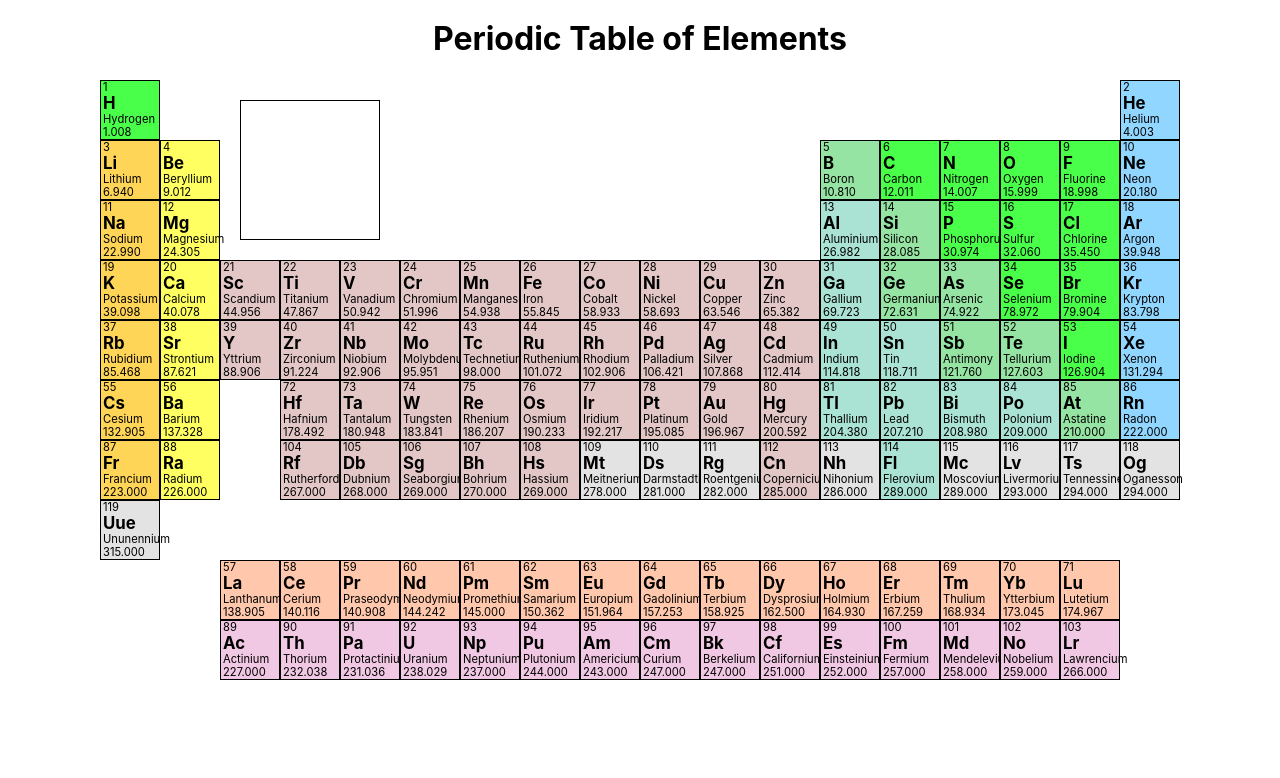
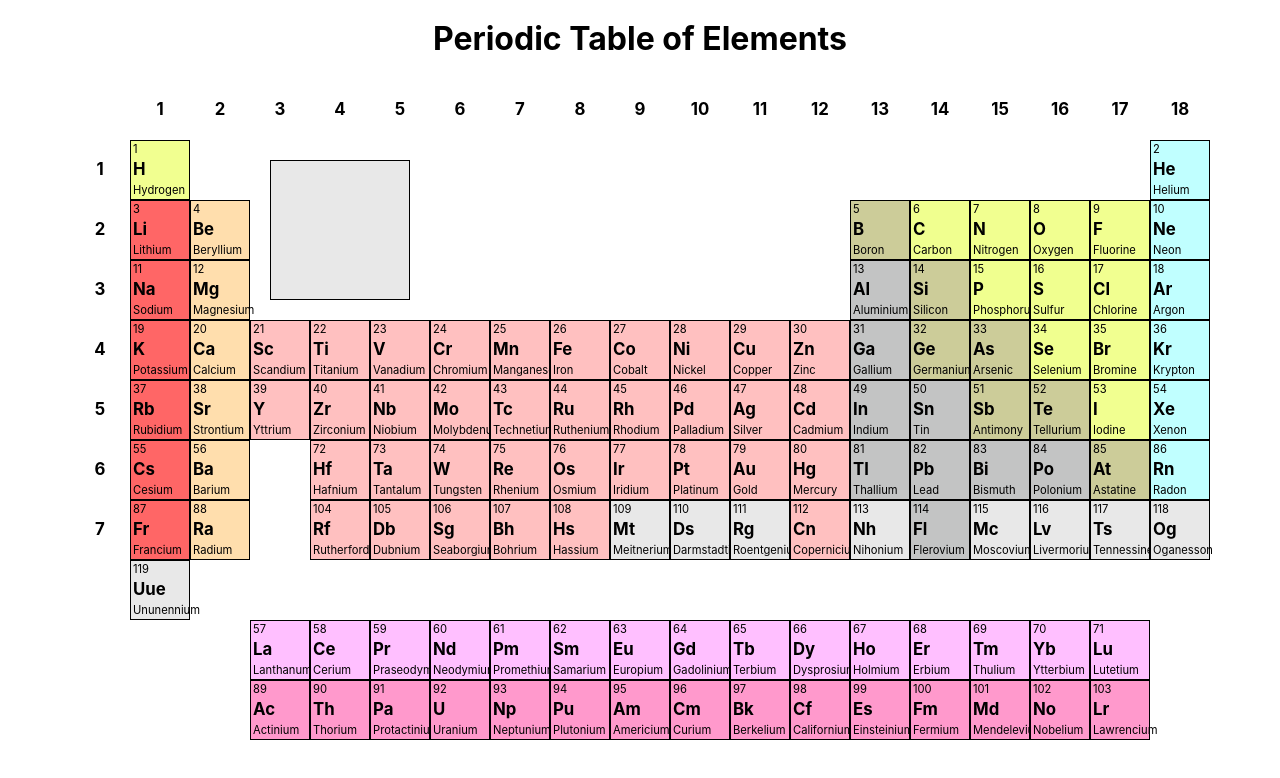
Before and after one commit to nbrown0000/periodictable, a React (Create React App) app: page / in a window 1280 px wide. Shown: the top 778 px of the page. Built offline with nearby package versions, Linux system fonts and the light colour scheme.

Commit message:
added numbers to border

```diff
--- a/src/App.js
+++ b/src/App.js
@@ -22,6 +22,7 @@ class App extends Component {
   }
 
   render() {
+    // console.log(this.state.elementsList)
 
     return (
       <div className='container'>
--- /dev/null
+++ b/src/Border.js
@@ -0,0 +1,21 @@
+import React from 'react';
+import BorderElement from './BorderElement';
+
+const Border = () => {
+
+  let borderElements = [];
+  for(let i=1; i<=18; i++) {
+    borderElements.push(
+      <BorderElement key={i} xPos={i} yPos={0} name={i}/>
+    )
+  }
+
+  return (
+    <div>
+        {/* {borderElements} */}
+        Border
+    </div>
+  )
+}
+
+export default Border;
--- /dev/null
+++ b/src/BorderElement.css
@@ -0,0 +1,17 @@
+html {
+  box-sizing: border-box;
+}
+
+.borderElement {
+  display: flex;
+  flex-direction: row;
+  width: 60px;
+  height: 60px;
+  /* border-left: 1px solid black;
+  border-right: 1px solid black; */
+  /* font-size: 0.8em; */
+}
+
+.borderElement > * {
+  margin: auto;
+}
--- /dev/null
+++ b/src/BorderElement.js
@@ -0,0 +1,24 @@
+import React from 'react';
+import './BorderElement.css'
+
+
+const BorderElement = ({name, xPos, yPos}) => {
+
+  const divStyle = {
+    'fontSize': '.7em',
+    gridColumnStart: `${xPos+1}`,
+    gridRowStart: `${yPos+1}`,
+    display: `flex`,
+    flexDirection: `row`,
+    width: `60px`,
+    height: `60px`
+  };
+
+  return (
+    <div className='borderElement' style={divStyle}>
+      <h2>{name}</h2>
+    </div>
+  )
+}
+
+export default BorderElement;
--- a/src/Card.css
+++ b/src/Card.css
@@ -1,12 +1,13 @@
 .card {
-  height: 100%;
   display: flex;
   flex-direction: column;
-  align-content: flex-start;
+  justify-content: space-evenly;
+  height: 100%;
+  padding-left: 10px;
 }
 
 .card > * {
-  margin: auto;
+  margin: 0;
 }
 
 .card > h3 {
--- a/src/Card.js
+++ b/src/Card.js
@@ -1,9 +1,16 @@
 import React from 'react';
 import './Card.css';
+import {getBackground} from './Util';
 
-const Card = ({number, name, symbol, mass}) => {
+
+
+const Card = ({number, name, symbol, mass, category}) => {
+  const cardStyle = {
+    backgroundColor: `${getBackground(category)}`,
+  };
+
   return(
-    <div className='card'>
+    <div className='card' style={cardStyle}>
       <h3>{number}</h3>
       <h2>{symbol}</h2>
       <p>{name}</p>
--- a/src/Element.js
+++ b/src/Element.js
@@ -1,54 +1,19 @@
 import React from 'react';
 import './Element.css'
+import {getBackground} from './Util';
 
-function getBackground(category) {
-  let elementBackground;
-  switch(category) {
-    case 'diatomic nonmetal':
-      elementBackground = '#49ff49';
-      break;
-    case 'noble gas':
-      elementBackground = '#91d6ff';
-      break;
-    case 'alkali metal':
-      elementBackground = '#FFD557';
-      break;
-    case 'metalloid':
-      elementBackground = '#96e4a3';
-      break;
-    case 'alkaline earth metal':
-      elementBackground = '#ffff62';
-      break;
-    case 'polyatomic nonmetal':
-      elementBackground = '#49ff49';
-      break;
-    case 'post-transition metal':
-      elementBackground = '#aae3d4';
-      break;
-    case 'transition metal':
-      elementBackground = '#e3c7c7';
-      break;
-    case 'lanthanide':
-      elementBackground = '#ffc7ab';
-      break;
-    case 'actinide':
-      elementBackground = '#f1c8e3';
-      break;
-    default:
-      elementBackground = '#e3e3e3';
-      break;
-  }
-  return elementBackground;
-}
 
 const Element = ({number, name, symbol, xPos, yPos, category, mass, hoverFunction}) => {
   const elementBackground = getBackground(category);
 
   const divStyle = {
     'fontSize': '.7em',
-    gridColumnStart: `${xPos}`,
-    gridRowStart: `${yPos}`,
-    backgroundColor: `${elementBackground}`
+    gridColumnStart: `${xPos+1}`,
+    gridRowStart: `${yPos+1}`,
+    backgroundColor: `${elementBackground}`,
+    display: `flex`,
+    flexDirection: `column`,
+    justifyContent: `space-around`
   };
 
   const pStyle = {
@@ -56,11 +21,11 @@ const Element = ({number, name, symbol, xPos, yPos, category, mass, hoverFunctio
   }
 
   return (
-    <div className='element' style={divStyle} onMouseEnter={hoverFunction}>
+    <div className='element' style={divStyle} onMouseOver={hoverFunction}>
       <p>{number}</p>
       <h2>{symbol}</h2>
       <p style={pStyle}>{name}</p>
-      <p>{parseFloat(mass).toFixed(3)}</p>
+      {/* <p>{parseFloat(mass).toFixed(3)}</p> */}
     </div>
   )
 }
--- a/src/Key.css
+++ b/src/Key.css
@@ -1,9 +1,9 @@
 #key {
   border: 1px solid black;
   margin: 20px;
-  padding: 5px;
-  grid-column-start: 3;
-  grid-column-end: 6;
-  grid-row-start: 1;
-  grid-row-end: 4;
+  /* padding: 5px; */
+  grid-column-start: 4;
+  grid-column-end: 7;
+  grid-row-start: 2;
+  grid-row-end: 5;
 }
--- a/src/Key.js
+++ b/src/Key.js
@@ -12,6 +12,7 @@ const Key = ({card}) => {
         name={card.name}
         symbol={card.symbol}
         mass={card.atomic_mass}
+        category={card.category}
       />
     </div>
   )
--- a/src/PeriodicTable.js
+++ b/src/PeriodicTable.js
@@ -2,12 +2,28 @@ import React from 'react';
 import Element from './Element';
 import './PeriodicTable.css';
 import Key from './Key';
+import Border from './Border';
+import BorderElement from './BorderElement';
 
 const PeriodicTable = ({list, hover, cardElement}) => {
   // console.log({cardElement})
 
+  let borderElements = [];
+  for(let i=1; i<=18; i++) {
+    borderElements.push(
+      <BorderElement key={i} xPos={i} yPos={0} name={i}/>
+    )
+  }
+  for(let j=1; j<=7; j++) {
+    borderElements.push(
+      <BorderElement key={j+18} xPos={0} yPos={j} name={j}/>
+    )
+  }
+
   return (
     <div className='period-table'>
+      {/* <Border/> */}
+      {borderElements}
       <Key card={cardElement}/>
       {list.map((item,i) => {
         return (
--- /dev/null
+++ b/src/Util.js
@@ -0,0 +1,39 @@
+export function getBackground(category) {
+  let elementBackground;
+  switch(category) {
+    case 'diatomic nonmetal':
+      elementBackground = '#f1ff90';
+      break;
+    case 'noble gas':
+      elementBackground = '#c0ffff';
+      break;
+    case 'alkali metal':
+      elementBackground = '#ff6666';
+      break;
+    case 'metalloid':
+      elementBackground = '#CCCC99';
+      break;
+    case 'alkaline earth metal':
+      elementBackground = '#ffdead';
+      break;
+    case 'polyatomic nonmetal':
+      elementBackground = '#F0FF8F';
+      break;
+    case 'post-transition metal':
+      elementBackground = '#C3C4C4';
+      break;
+    case 'transition metal':
+      elementBackground = '#FFC0C0';
+      break;
+    case 'lanthanide':
+      elementBackground = '#FFBFFF';
+      break;
+    case 'actinide':
+      elementBackground = '#FF99CC';
+      break;
+    default:
+      elementBackground = '#E8E8E8';
+      break;
+  }
+  return elementBackground;
+}
```
